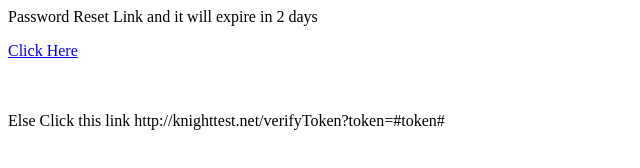
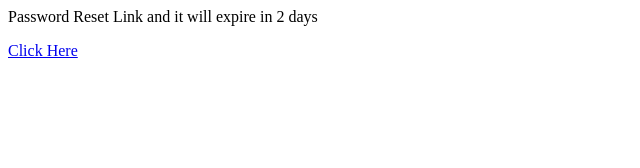
Before and after one commit to maniranganathan97/konnect-new-api, a website: page password-reset.html in a window 1280 px wide. Shown: the whole page, without its empty margins (0-640 px from the left). Drawn offline with Linux system fonts and the light colour scheme.

Commit message:
modified reset password html page

```diff
--- a/password-reset.html
+++ b/password-reset.html
@@ -7,11 +7,6 @@
     <p>
       <a href="https://knighttest.net/verifyToken?token=#token#"> Click Here </a>
     </p>
-    <div>
 
-      <br>
-      <br>
-      Else Click this link http://knighttest.net/verifyToken?token=#token#
-    </div>
   </body>
 </html>
```
